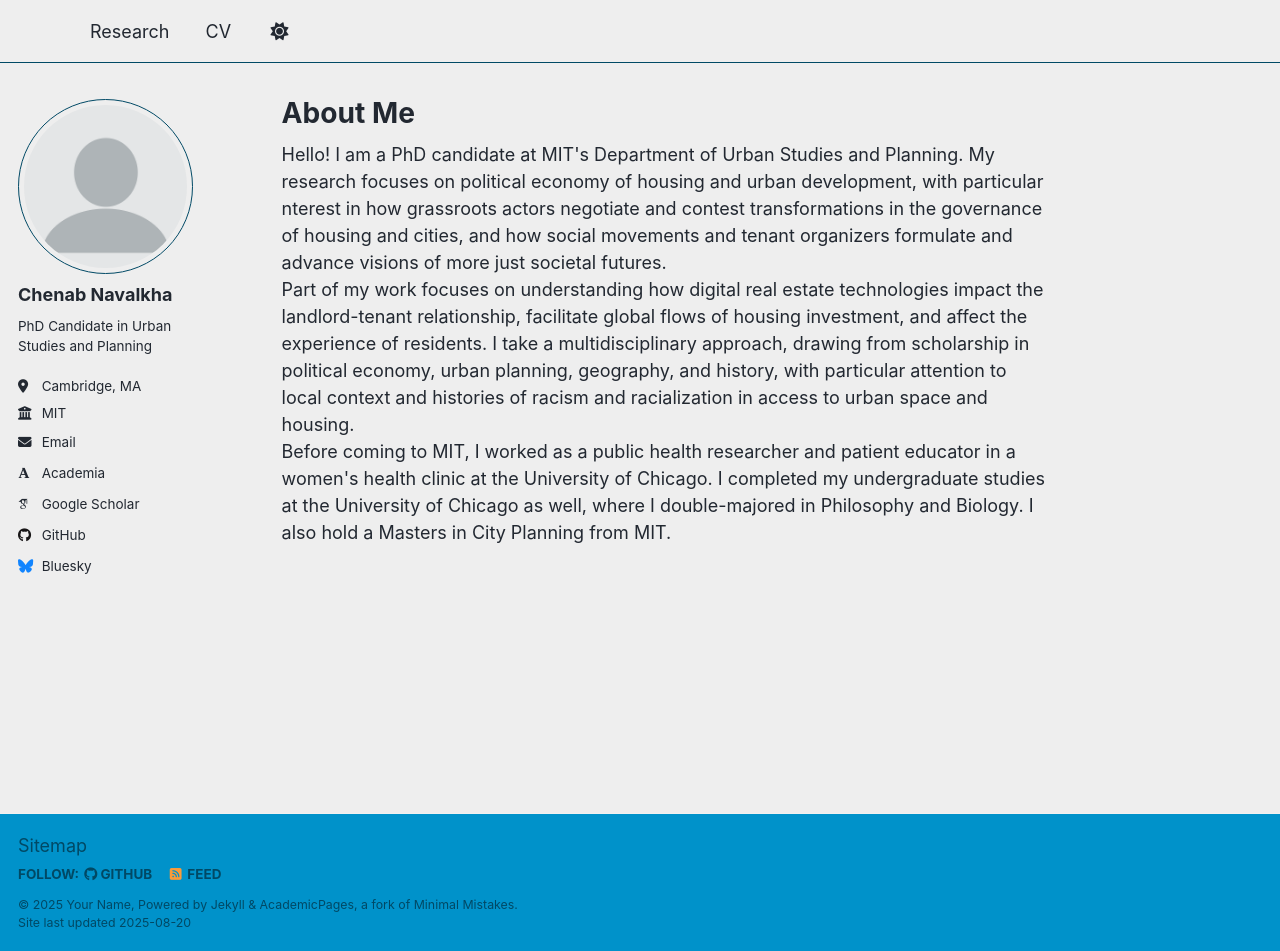
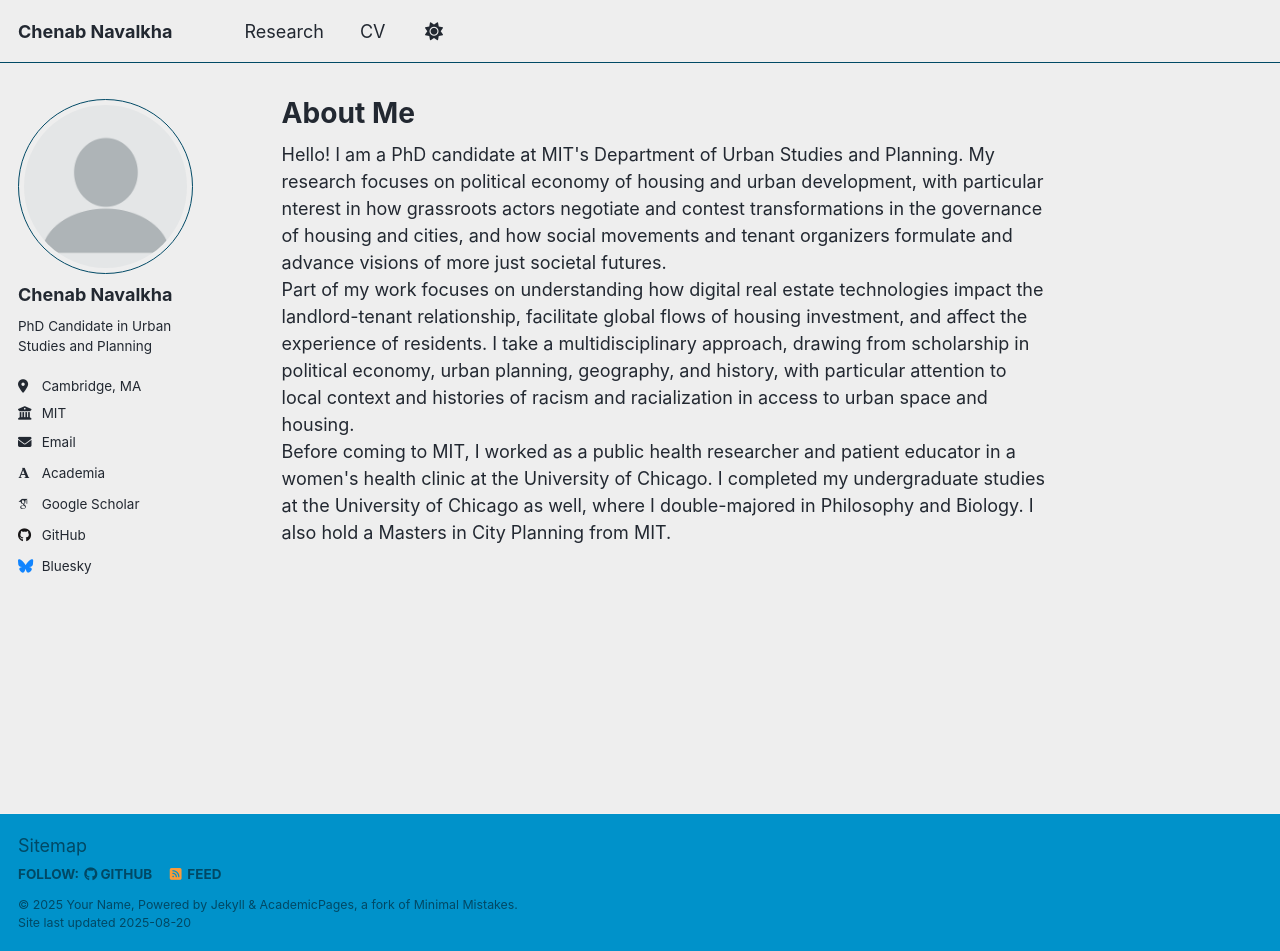
Before and after one commit to cnavalkha/cnavalkha.github.io, a Jekyll site: the page built from _pages/about.md, in a window 1280 px wide and 951 px high. Built offline with Jekyll 4.4.1, drawn with Linux system fonts in a browser that asks for light colours; some web fonts are replaced; a script that is not in the unit is left out.

Commit message:
returning some features

```diff
--- a/_config.yml
+++ b/_config.yml
@@ -9,7 +9,7 @@
 # Basic Site Settings
 locale                   : "en-US"
 site_theme               : "air" # Currently available options are "default", "air"
-title                    : " "
+title                    : "Chenab Navalkha"
 title_separator          : "-"
 name                     : &name "Your Name"
 description              : &description "personal description"
```
